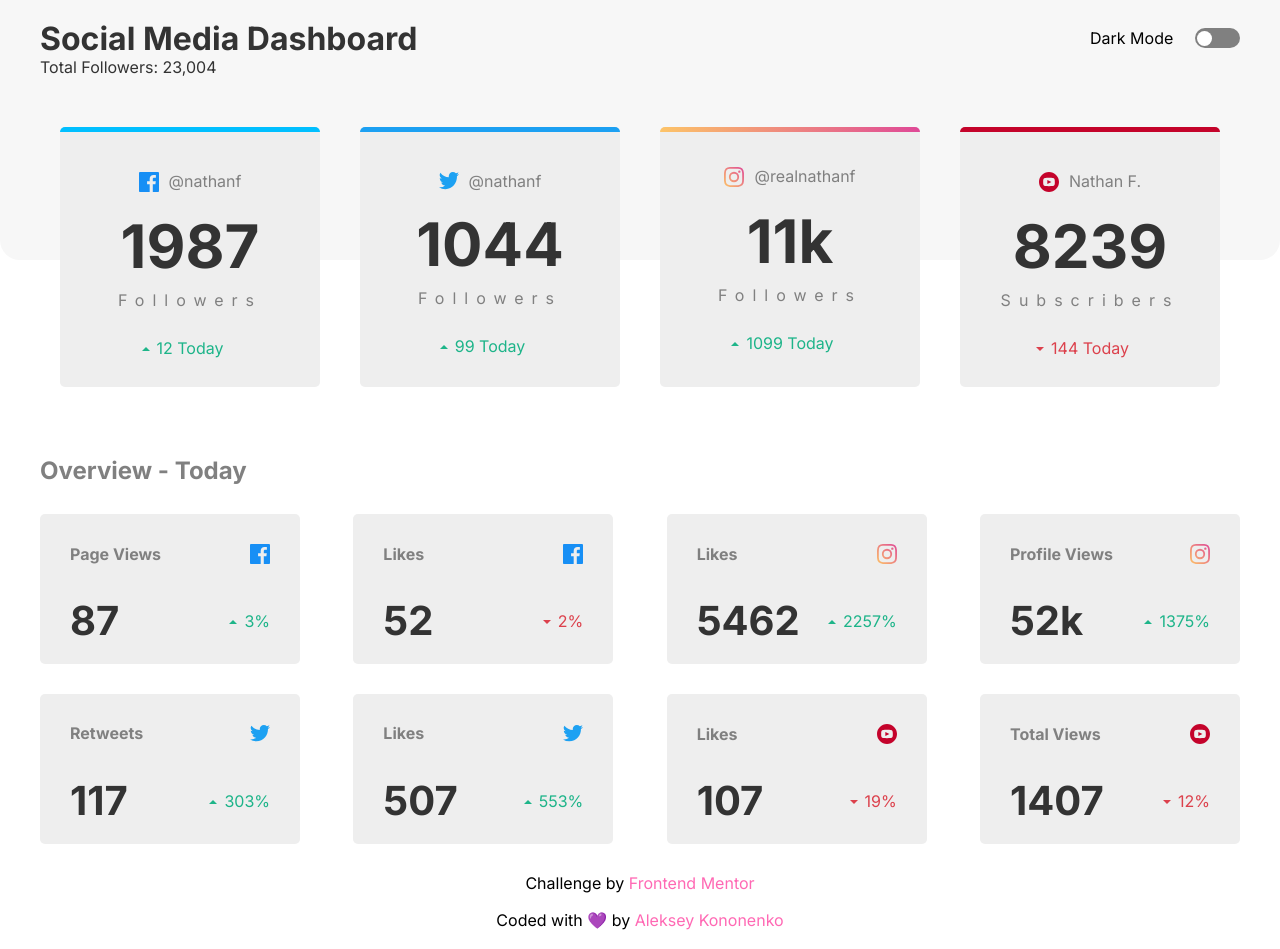
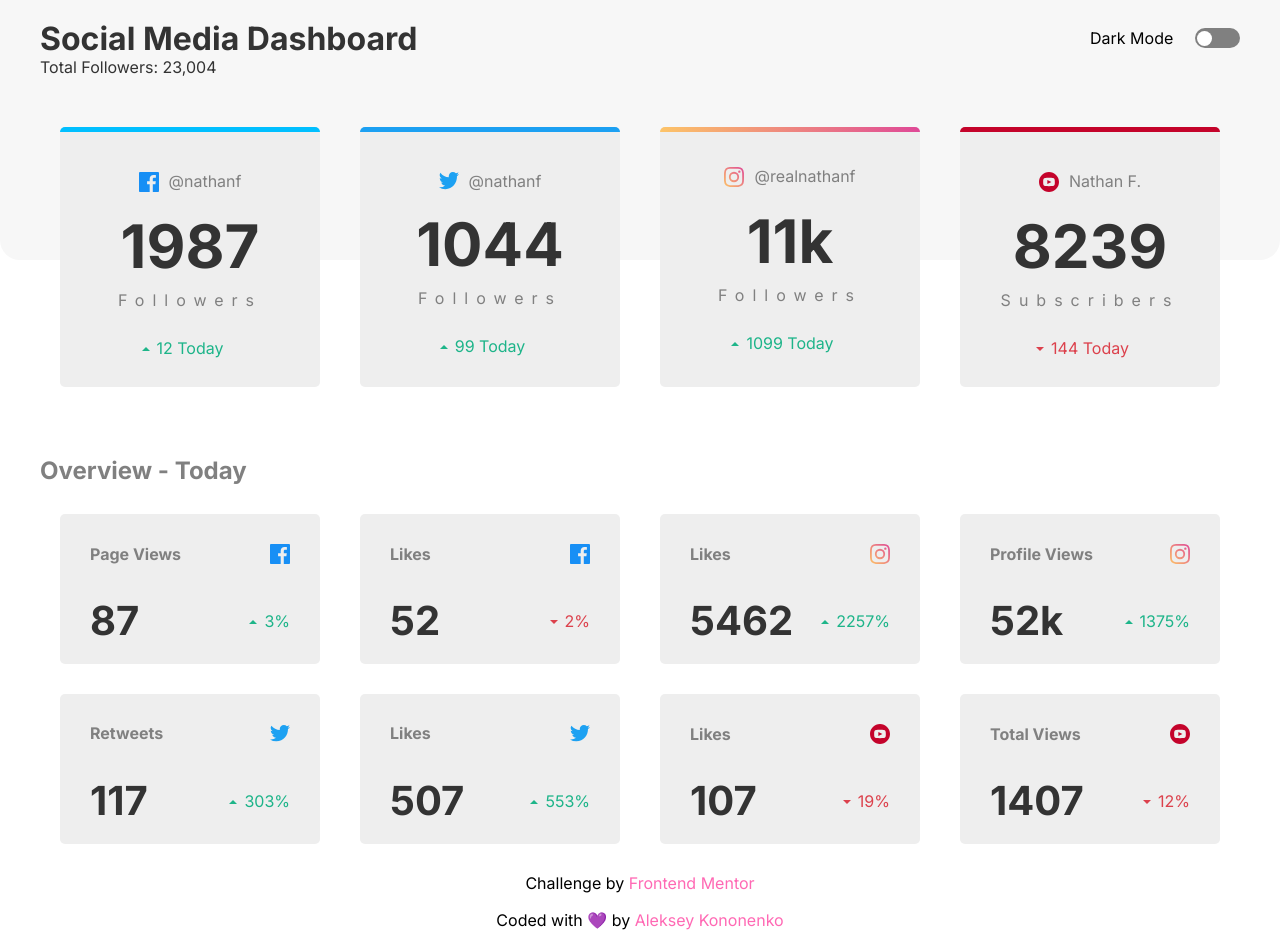
Before and after one commit to aleksey19988/media_dashboard, a plain HTML site: page index.html in a window 1280 px wide. Drawn offline with Linux system fonts and the light colour scheme.

Commit message:
add margin-bottom to small card

```diff
--- a/style.css
+++ b/style.css
@@ -154,7 +154,7 @@ body {
     justify-content: space-between;
     align-items: center;
     flex-wrap: wrap;
-    margin-bottom: 30px;
+    margin: 0 20px 30px;
     border-radius: 5px;
     padding: 30px;
     padding-bottom: 20px;
```
